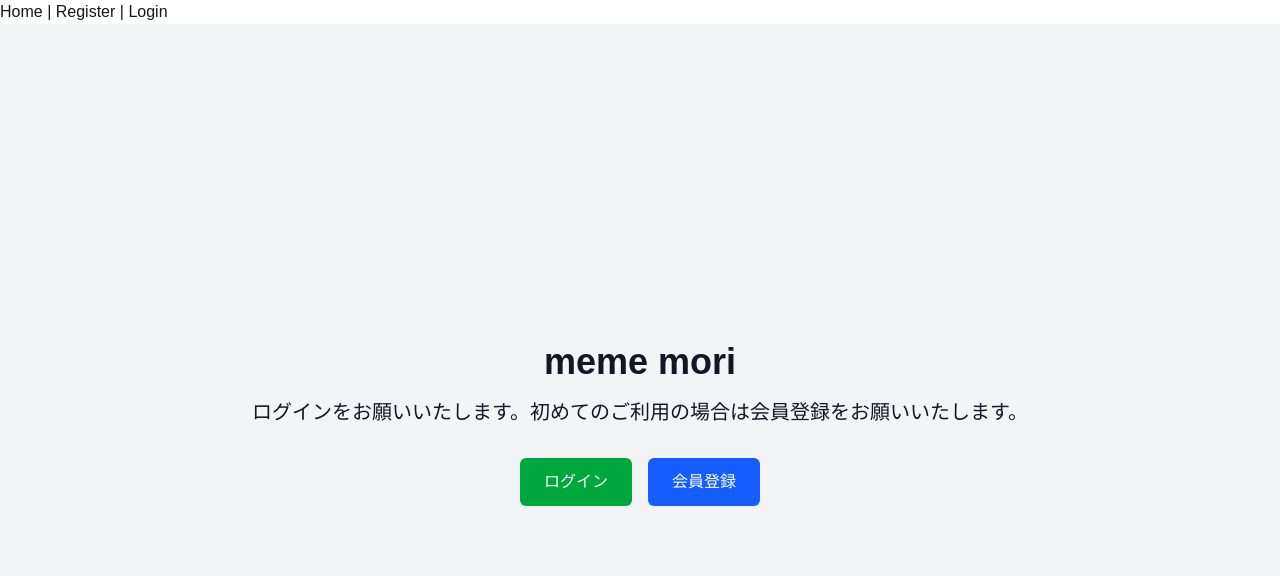
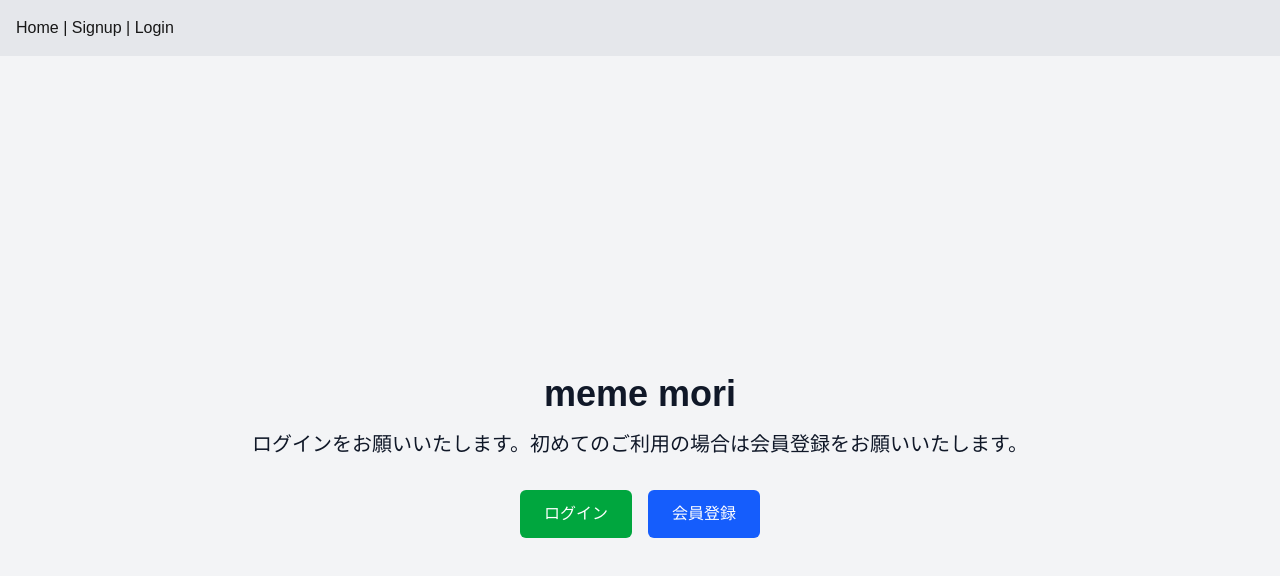
Before and after one commit to MasanoriMatsuda-SB/ending_collection_frontend, a Next.js app: page / in a window 1280 px wide. Shown: the top 576 px of the page. Built offline with nearby package versions, Linux system fonts and the light colour scheme.

Commit message:
アプリ名変更忘れ部分修正。

```diff
--- a/src/app/layout.tsx
+++ b/src/app/layout.tsx
@@ -10,12 +10,12 @@ export default function RootLayout({
   return (
     <html lang="ja">
       <head>
-        <title>Ending Collection Frontend</title>
+        <title>meme mori</title>
       </head>
       <body>
-        <nav>
+        <nav className="p-4 bg-gray-200">
           <Link href="/">Home</Link> |{' '}
-          <Link href="/register">Register</Link> |{' '}
+          <Link href="/signup">Signup</Link> |{' '}
           <Link href="/login">Login</Link>
         </nav>
         <main>{children}</main>
```
